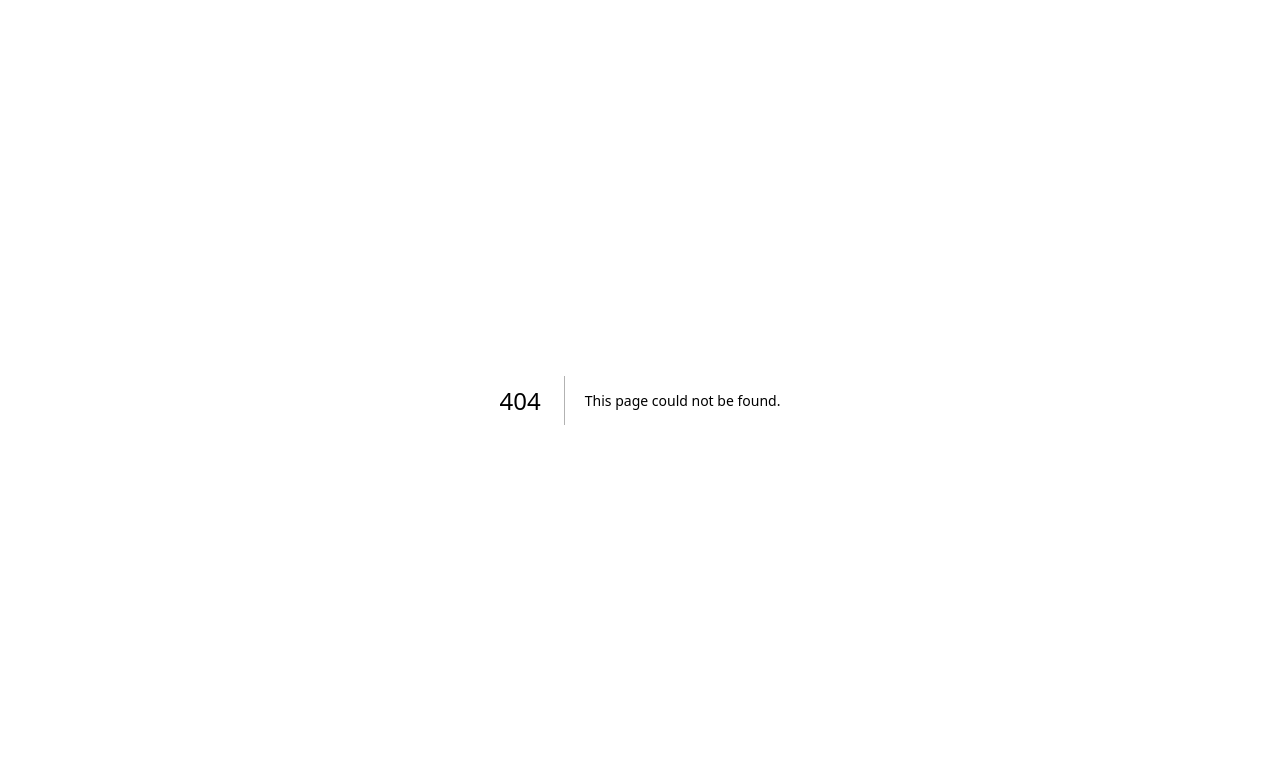
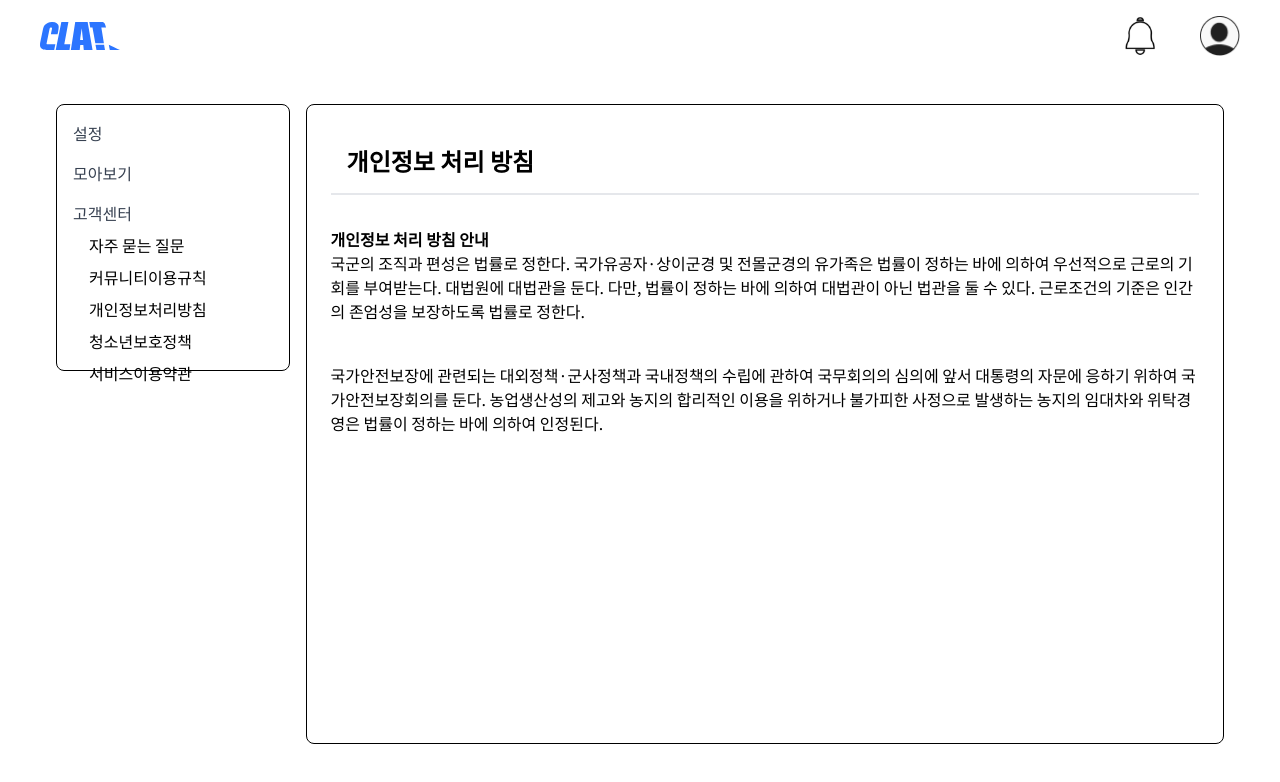
Before and after one commit to CLAT-Project/CLAT-Client, a Next.js app: page /home/csCenter/privacyPolicy in a window 1280 px wide. Before the commit this address had no page. Shown: the top 782 px of the page. Built offline with nearby package versions, Linux system fonts and the light colour scheme; no server answers; sample sign-in values are in the browser's storage.

Commit message:
고객센터 기본화면 추가

```diff
--- /dev/null
+++ b/src/app/(afterLogin)/home/csCenter/privacyPolicy/page.tsx
@@ -0,0 +1,34 @@
+'use client';
+
+import { useState } from 'react';
+import NavigationBar from '@/components/home/navigationBar';
+
+const privacyPolicyPage = () => {
+
+  return (
+    <div className="flex h-screen space-x-4">
+
+      <NavigationBar />
+
+      <main className="flex-1 p-6 h-4/5 border border-black rounded-lg overflow-y-auto">
+        <h1 className="text-2xl font-bold p-4 mb-8 border-b-2 border-7B7B7B  ">개인정보 처리 방침</h1>
+
+        <h3 className='font-bold'>개인정보 처리 방침 안내</h3>
+        <div className="space-y-4">
+          <p>
+          국군의 조직과 편성은 법률로 정한다. 국가유공자·상이군경 및 전몰군경의 유가족은 법률이 정하는 바에 의하여 우선적으로 근로의 기회를 부여받는다. 대법원에 대법관을 둔다. 다만, 법률이 정하는 바에 의하여 대법관이 아닌 법관을 둘 수 있다. 근로조건의 기준은 인간의 존엄성을 보장하도록 법률로 정한다.
+          </p>
+          &nbsp;
+          <p>
+          국가안전보장에 관련되는 대외정책·군사정책과 국내정책의 수립에 관하여 국무회의의 심의에 앞서 대통령의 자문에 응하기 위하여 국가안전보장회의를 둔다. 농업생산성의 제고와 농지의 합리적인 이용을 위하거나 불가피한 사정으로 발생하는 농지의 임대차와 위탁경영은 법률이 정하는 바에 의하여 인정된다.
+          </p>
+
+
+        </div>
+      </main>
+
+    </div>
+  );
+};
+
+export default privacyPolicyPage;
--- /dev/null
+++ b/src/app/(afterLogin)/home/csCenter/terms/page.tsx
@@ -0,0 +1,32 @@
+'use client';
+
+import { useState } from 'react';
+import NavigationBar from '@/components/home/navigationBar';
+
+const termsOfServicePage = () => {
+  return (
+    <div className="flex h-screen space-x-4">
+
+      <NavigationBar />
+
+      <main className="flex-1 p-6 h-4/5 border border-black rounded-lg overflow-y-auto">
+        <h1 className="text-2xl font-bold p-4 mb-8 border-b-2 border-7B7B7B  ">서비스 이용 약관</h1>
+
+        <h3 className='font-bold'>제 1조 (목적)</h3>
+        <div className="space-y-4">
+          <p>
+          국군의 조직과 편성은 법률로 정한다. 국가유공자·상이군경 및 전몰군경의 유가족은 법률이 정하는 바에 의하여 우선적으로 근로의 기회를 부여받는다. 대법원에 대법관을 둔다. 다만, 법률이 정하는 바에 의하여 대법관이 아닌 법관을 둘 수 있다. 근로조건의 기준은 인간의 존엄성을 보장하도록 법률로 정한다.
+          </p>
+          &nbsp;
+          <p>
+          국가안전보장에 관련되는 대외정책·군사정책과 국내정책의 수립에 관하여 국무회의의 심의에 앞서 대통령의 자문에 응하기 위하여 국가안전보장회의를 둔다. 농업생산성의 제고와 농지의 합리적인 이용을 위하거나 불가피한 사정으로 발생하는 농지의 임대차와 위탁경영은 법률이 정하는 바에 의하여 인정된다.
+          </p>
+
+        </div>
+      </main>
+
+    </div>
+  );
+};
+
+export default termsOfServicePage;
--- /dev/null
+++ b/src/app/(afterLogin)/home/csCenter/youthPolicy/page.tsx
@@ -0,0 +1,32 @@
+'use client';
+
+import { useState } from 'react';
+import NavigationBar from '@/components/home/navigationBar';
+
+const youthProtectionPolicyPage = () => {
+  return (
+    <div className="flex h-screen space-x-4">
+
+      <NavigationBar />
+
+      <main className="flex-1 p-6 h-4/5 border border-black rounded-lg overflow-y-auto">
+        <h1 className="text-2xl font-bold p-4 mb-8 border-b-2 border-7B7B7B  ">청소년 보호 정책</h1>
+
+        <h3 className='font-bold'>청소년 보호 정책</h3>
+        <div className="space-y-4">
+          <p>
+          국군의 조직과 편성은 법률로 정한다. 국가유공자·상이군경 및 전몰군경의 유가족은 법률이 정하는 바에 의하여 우선적으로 근로의 기회를 부여받는다. 대법원에 대법관을 둔다. 다만, 법률이 정하는 바에 의하여 대법관이 아닌 법관을 둘 수 있다. 근로조건의 기준은 인간의 존엄성을 보장하도록 법률로 정한다.
+          </p>
+          &nbsp;
+          <p>
+          국가안전보장에 관련되는 대외정책·군사정책과 국내정책의 수립에 관하여 국무회의의 심의에 앞서 대통령의 자문에 응하기 위하여 국가안전보장회의를 둔다. 농업생산성의 제고와 농지의 합리적인 이용을 위하거나 불가피한 사정으로 발생하는 농지의 임대차와 위탁경영은 법률이 정하는 바에 의하여 인정된다.
+          </p>
+
+        </div>
+      </main>
+
+    </div>
+  );
+};
+
+export default youthProtectionPolicyPage;
```
